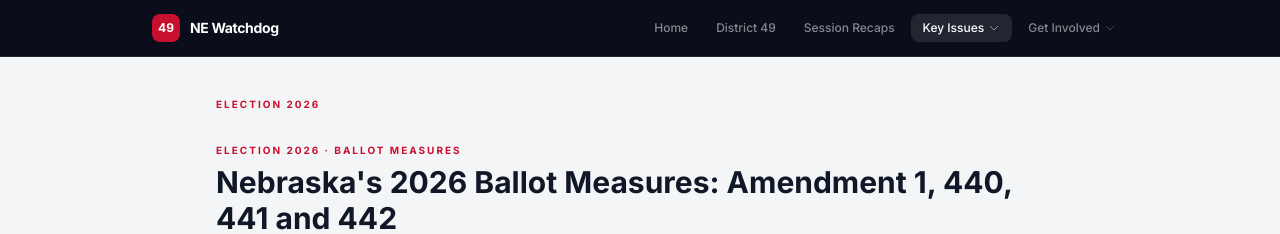
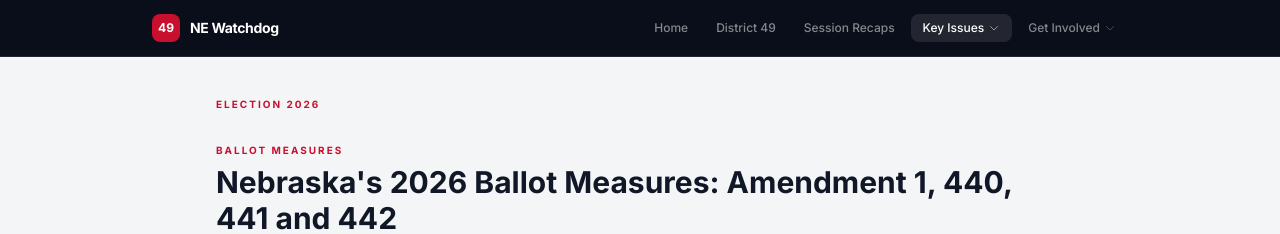
Before and after one commit to SerenityDigita1/nebraska-unicameral-watchdog, a Next.js app: page /ballot-measures-2026 in a window 1280 px wide. Shown: the top 234 px of the page. Built offline with nearby package versions, Linux system fonts and the light colour scheme.

Commit message:
Drop duplicate Election 2026 eyebrow

```diff
--- a/data/ballot-measures-2026.js
+++ b/data/ballot-measures-2026.js
@@ -1,5 +1,5 @@
 export const PAGE = {
-  eyebrow: "Election 2026 · Ballot measures",
+  eyebrow: "Ballot measures",
   title: "Nebraska's 2026 Ballot Measures: Amendment 1, 440, 441 and 442",
   metaTitle: "Nebraska's 2026 Ballot Measures: Amendment 1, 440, 441 and 442",
   metaDescription:
```
